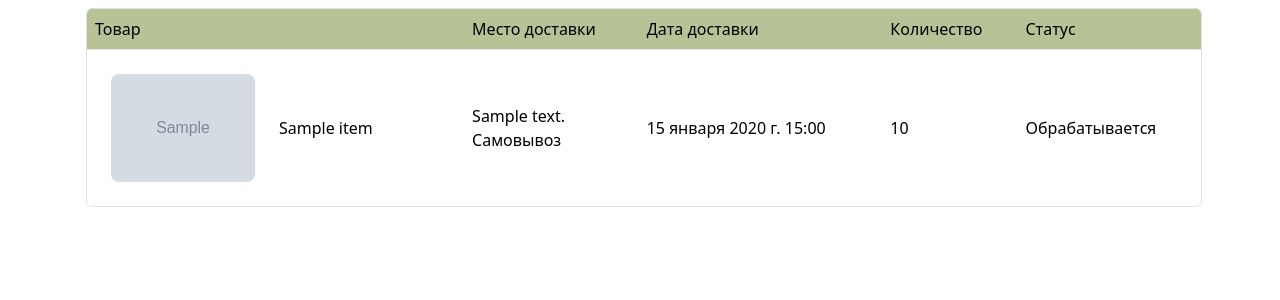
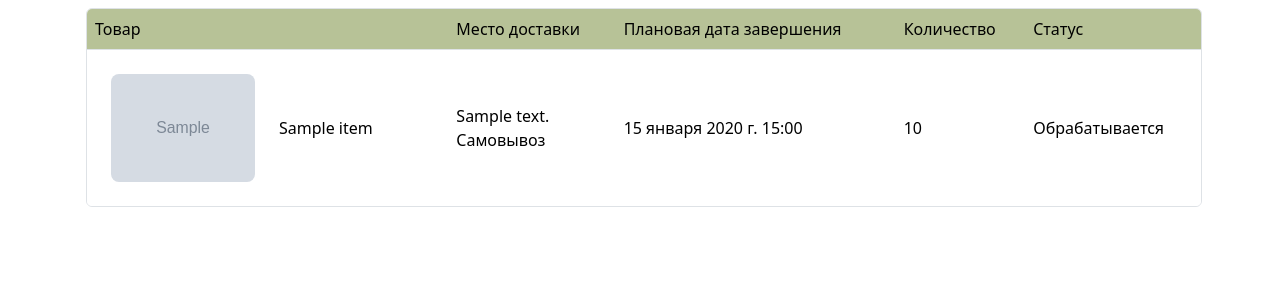
Before and after one commit to egorvania1/bakery-diploma, a Django app: template bakerysite/website/templates/orders.html in a window 1280 px wide. Shown: the part 192-492 px from the top of the page. Run offline with Django 5.2, Linux system fonts and the light colour scheme; the template is opened without the code that fills it: values that come from a table or form of the project are taken from there, others are empty; tables that the repository leaves empty hold one stand-in row (values such as "Sample post"); grey boxes marked "Sample" are stand-in pictures; style sheets or scripts are compiled from the project's sources; some libraries are stand-ins or nearby versions.

Commit message:
Плановая дата

```diff
--- a/bakerysite/website/templates/orders.html
+++ b/bakerysite/website/templates/orders.html
@@ -11,7 +11,7 @@
                     <tr>
                         <th class="fw-normal" scope="col">Товар</th>
                         <th class="fw-normal" scope="col">Место доставки</th>
-                        <th class="fw-normal" scope="col">Дата доставки</th>
+                        <th class="fw-normal" scope="col">Плановая дата завершения</th>
                         <th class="fw-normal" scope="col">Количество</th>
                         <th class="fw-normal" scope="col">Статус</th>
                     </tr>
```
Also changed, not shown: bakerysite/storage/models.py.
